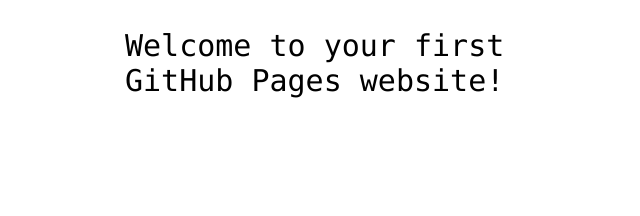
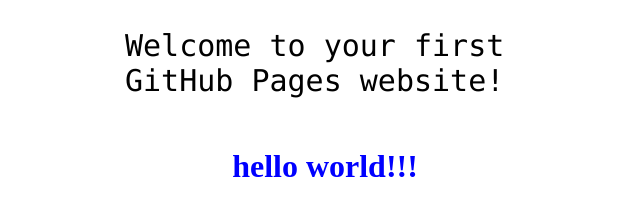
Before and after one commit to DmitriyBogdan90/hello-world, a plain HTML site: page index.html in a window 1280 px wide. Shown: the part 360-576 px from the top of the page, without its empty margins (315-955 px from the left). Drawn offline with Linux system fonts and the light colour scheme.

Commit message:
add new styles and h1 with text 'Hello world'

```diff
--- a/index.html
+++ b/index.html
@@ -13,6 +13,11 @@
 
 <!-- Change this code here by copy and pasting your template on line 15 -->
 <p>Welcome to your first GitHub Pages website!</p>
+<h1>
+  <div class="block-center">
+    hello world!!!
+  </div>
+</h1>
 
 </body>
 </html>
--- a/styles.css
+++ b/styles.css
@@ -15,3 +15,8 @@ p {
   margin: 50px auto;
   font: 30px Monaco,"Courier New","DejaVu Sans Mono","Bitstream Vera Sans Mono",monospace;
 }
+
+.block-center {
+  text-align: center;
+  color: blue;
+}
```
